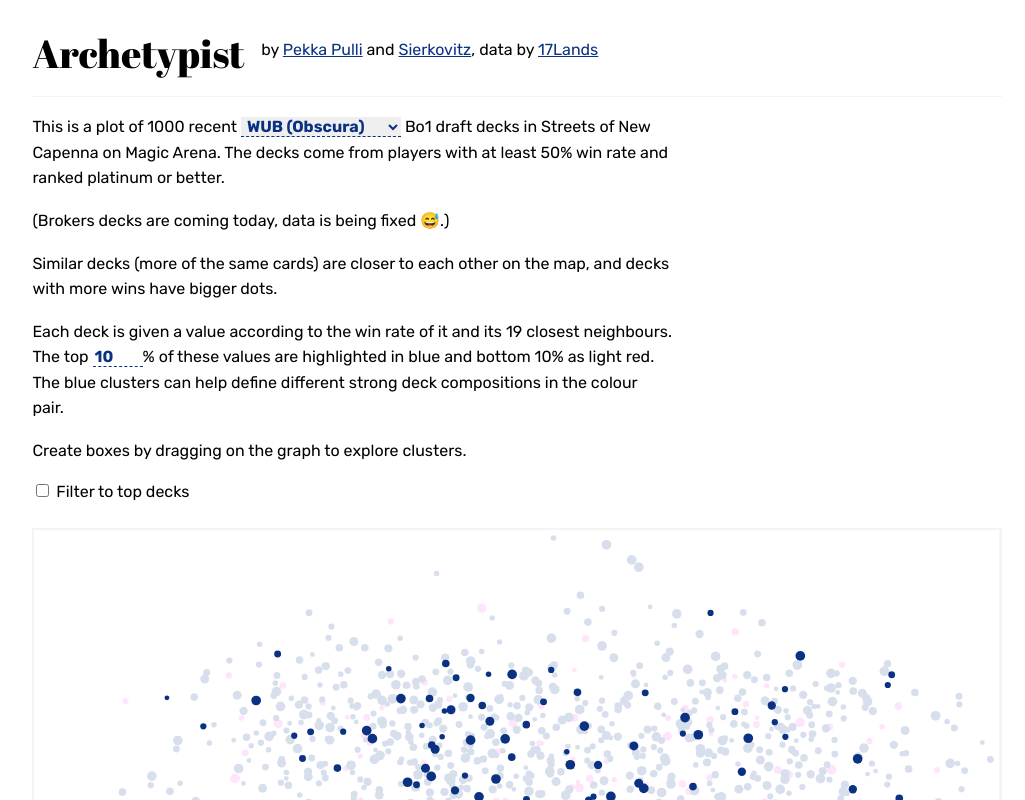
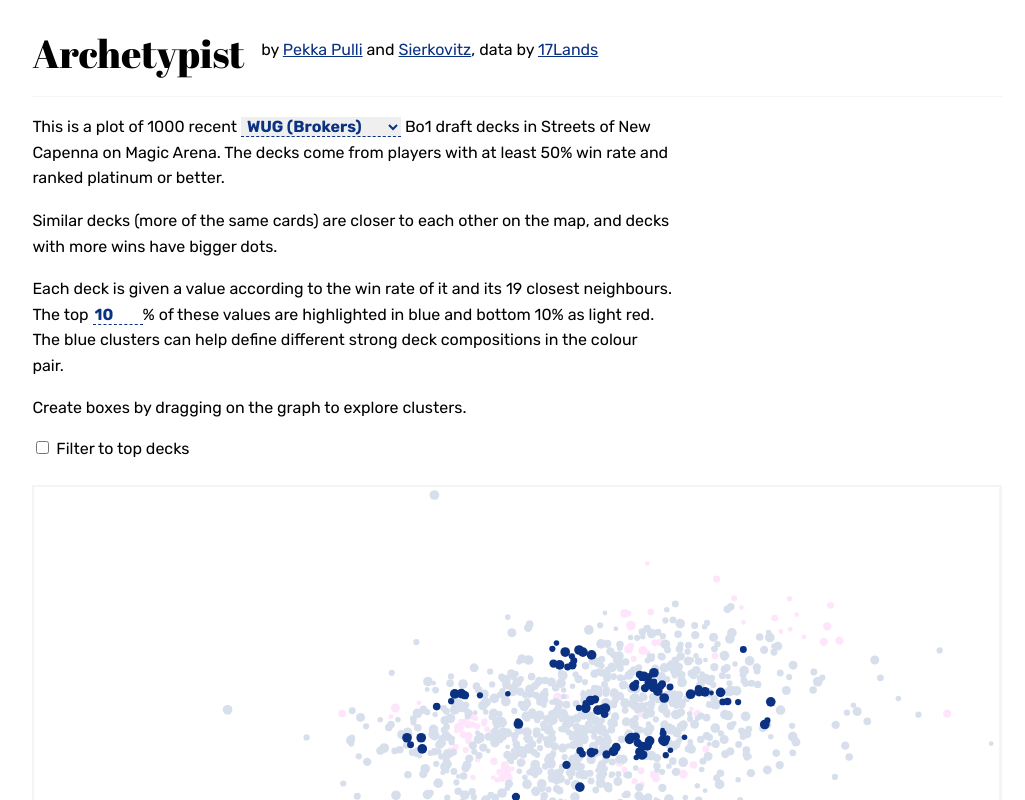
Before and after one commit to pekkapulli/draft-archetype-tool, a React app: page / in a window 1280 px wide. Shown: the top 800 px of the page, without its empty margins (123-1148 px from the left). Built offline with nearby package versions, Linux system fonts and the light colour scheme.

Commit message:
Delete broken brokers decks

```diff
--- a/src/components/MainPage.tsx
+++ b/src/components/MainPage.tsx
@@ -74,7 +74,7 @@ const Footer = styled.footer`
 `;
 
 const colors = [
-  // 'WUG',
+  'WUG',
   'WUB',
   'UBR',
   'WRG',
@@ -227,7 +227,6 @@ export default () => {
           come from players with at least 50% win rate and ranked platinum or
           better.
         </P>
-        <P>(Brokers decks are coming today, data is being fixed 😅.)</P>
         <P>
           Similar decks (more of the same cards) are closer to each other on the
           map, and decks with more wins have bigger dots.
```
Also changed, not shown: data/SNCWUG.csv, data/SNCmetadataWUG.csv.
